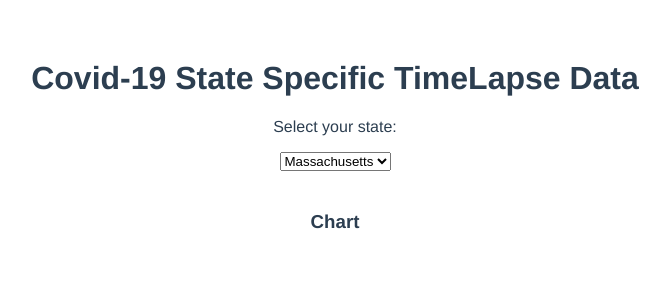
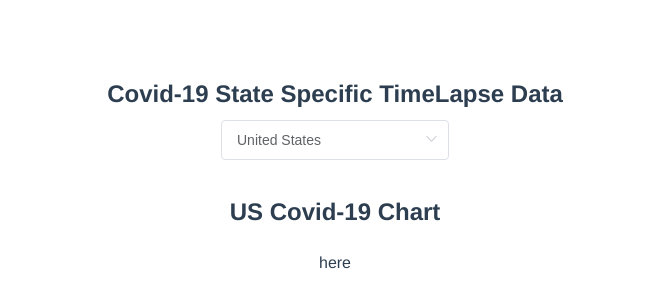
Before and after one commit to AlexYucs/coronaVisualizer, a Vue app: page / in a window 1280 px wide. Shown: the top 308 px of the page, without its empty margins (305-975 px from the left). Built offline with nearby package versions, Linux system fonts and the light colour scheme.

Commit message:
element-ui for frontend. Select and Charting component added

```diff
--- a/package.json
+++ b/package.json
@@ -35,6 +35,7 @@
     "@aws-cdk/aws-s3-deployment": "^1.31.0",
     "@aws-cdk/core": "^1.31.0",
     "core-js": "^3.6.4",
+    "element-ui": "^2.13.0",
     "vue": "^2.6.11"
   },
   "eslintConfig": {
--- a/src/App.vue
+++ b/src/App.vue
@@ -24,4 +24,7 @@ export default {
   color: #2c3e50;
   margin-top: 60px;
 }
+.el-row {
+  width: 100%;
+}
 </style>
--- /dev/null
+++ b/src/components/Chart.vue
@@ -0,0 +1,17 @@
+<template>
+    <el-row justify="center">
+        <el-header>
+            <el-row justify="center"><h1>{{ state? state : "US" }} Covid-19 Chart</h1></el-row>
+        </el-header>
+        <p>here</p>
+    </el-row>
+</template>
+
+<script>
+    export default {
+        name: 'Chart',
+        props: {
+            state: String
+        }
+    }
+</script>
--- a/src/components/LandingPage.vue
+++ b/src/components/LandingPage.vue
@@ -1,39 +1,96 @@
 <template>
-  <div class="landing">
-    <h1>{{ msg }}</h1>
-    <p>
-      Select your state:
-    </p>
-    <label for="state"></label><select id="state">
-      <option value="MA">Massachusetts</option>
-    </select>
-    <h3>Chart</h3>
-  </div>
+  <el-container>
+    <el-row justify="center">
+      <el-header>
+        <el-row justify="center"><h1>{{ msg }}</h1></el-row>
+      </el-header>
+      <el-row justify="center">
+        <el-select v-model="selectedState" placeholder="Select">
+          <el-option
+                  v-for="item in stateOptions"
+                  :key="item.value"
+                  :label="item.label"
+                  :value="item.value">
+          </el-option>`
+        </el-select>
+      </el-row>
+      <br/>
+      <el-row justify="center">
+        <Chart :state=this.selectedState />
+      </el-row>
+    </el-row>
+  </el-container>
 </template>
 
 <script>
-export default {
-  name: 'LandingPage',
-  props: {
-    msg: String
-  }
+  import Chart from './Chart.vue'
+
+  export default {
+    name: 'LandingPage',
+    components: {
+      Chart
+    },
+    props: {
+      msg: String
+    },
+    data() {
+      return {
+        selectedState: "US",
+        stateOptions: [
+          { label: 'United States', value: 'US'},
+          { label: 'ALABAMA', value: 'AL'},
+          { label: 'ALASKA', value: 'AK'},
+          { label: 'ARIZONA', value: 'AZ'},
+          { label: 'ARKANSAS', value: 'AR'},
+          { label: 'CALIFORNIA', value: 'CA'},
+          { label: 'COLORADO', value: 'CO'},
+          { label: 'CONNECTICUT', value: 'CT'},
+          { label: 'DELAWARE', value: 'DE'},
+          { label: 'FLORIDA', value: 'FL'},
+          { label: 'GEORGIA', value: 'GA'},
+          { label: 'HAWAII', value: 'HI'},
+          { label: 'IDAHO', value: 'ID'},
+          { label: 'ILLINOIS', value: 'IL'},
+          { label: 'INDIANA', value: 'IN'},
+          { label: 'IOWA', value: 'IA'},
+          { label: 'KANSAS', value: 'KS'},
+          { label: 'KENTUCKY', value: 'KY'},
+          { label: 'LOUISIANA', value: 'LA'},
+          { label: 'MAINE', value: 'ME'},
+          { label: 'MARYLAND', value: 'MD'},
+          { label: 'MASSACHUSETTS', value: 'MA'},
+          { label: 'MICHIGAN', value: 'MI'},
+          { label: 'MINNESOTA', value: 'MN'},
+          { label: 'MISSISSIPPI', value: 'MS'},
+          { label: 'MISSOURI', value: 'MO'},
+          { label: 'MONTANA', value: 'MT'},
+          { label: 'NEBRASKA', value: 'NE'},
+          { label: 'NEVADA', value: 'NV'},
+          { label: 'NEW HAMPSHIRE', value: 'NH'},
+          { label: 'NEW JERSEY', value: 'NJ'},
+          { label: 'NEW MEXICO', value: 'NM'},
+          { label: 'NEW YORK', value: 'NY'},
+          { label: 'NORTH CAROLINA', value: 'NC'},
+          { label: 'NORTH DAKOTA', value: 'ND'},
+          { label: 'OHIO', value: 'OH'},
+          { label: 'OKLAHOMA', value: 'OK'},
+          { label: 'OREGON', value: 'OR'},
+          { label: 'PENNSYLVANIA', value: 'PA'},
+          { label: 'PUERTO RICO', value: 'PR'},
+          { label: 'RHODE ISLAND', value: 'RI'},
+          { label: 'SOUTH CAROLINA', value: 'SC'},
+          { label: 'SOUTH DAKOTA', value: 'SD'},
+          { label: 'TENNESSEE', value: 'TN'},
+          { label: 'TEXAS', value: 'TX'},
+          { label: 'UTAH', value: 'UT'},
+          { label: 'VERMONT', value: 'VT'},
+          { label: 'VIRGINIA', value: 'VA'},
+          { label: 'WASHINGTON', value: 'WA'},
+          { label: 'WEST VIRGINIA', value: 'WV'},
+          { label: 'WISCONSIN', value: 'WI'},
+          { label: 'WYOMING', value: 'WY' }
+        ]
+      }
+    }
 }
 </script>
-
-<!-- Add "scoped" attribute to limit CSS to this component only -->
-<style scoped>
-h3 {
-  margin: 40px 0 0;
-}
-ul {
-  list-style-type: none;
-  padding: 0;
-}
-li {
-  display: inline-block;
-  margin: 0 10px;
-}
-a {
-  color: #42b983;
-}
-</style>
--- a/src/main.js
+++ b/src/main.js
@@ -1,7 +1,9 @@
 import Vue from 'vue'
+import ElementUI from 'element-ui'
+import 'element-ui/lib/theme-chalk/index.css'
 import App from './App.vue'
 
-Vue.config.productionTip = false;
+Vue.use(ElementUI);
 
 new Vue({
   render: h => h(App),
```
Also changed, not shown: 1 other file (tests, documents, lock files or other folders).
